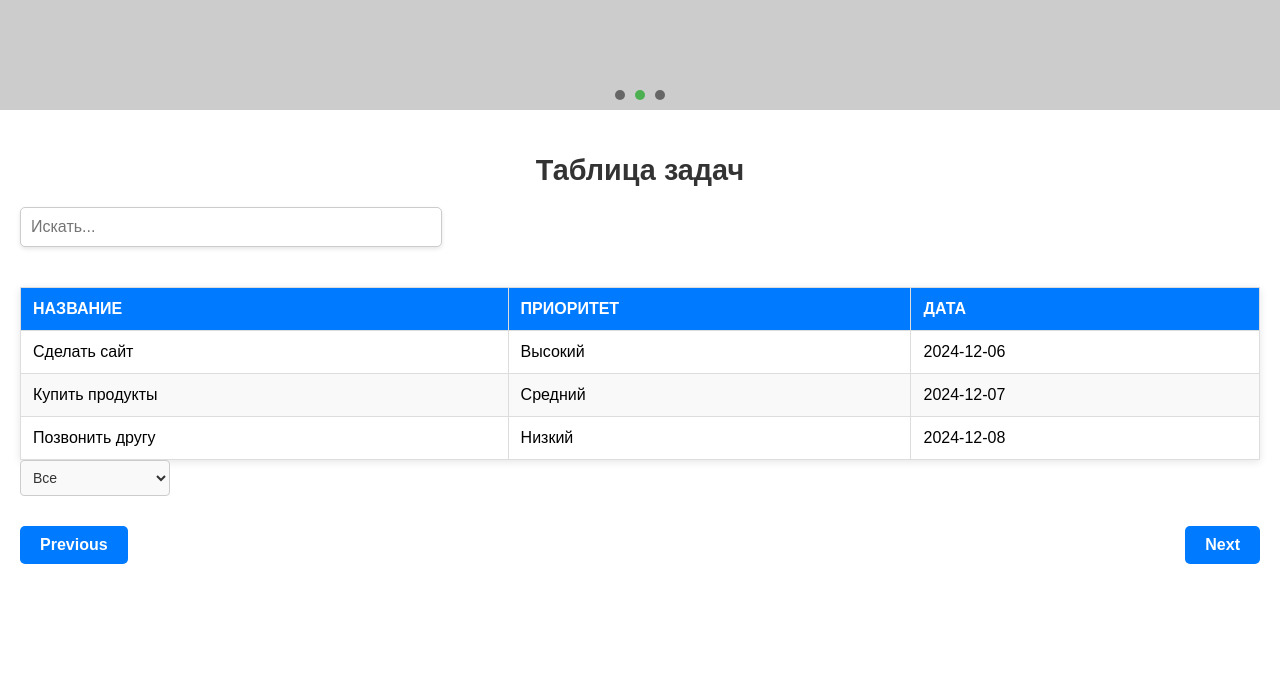
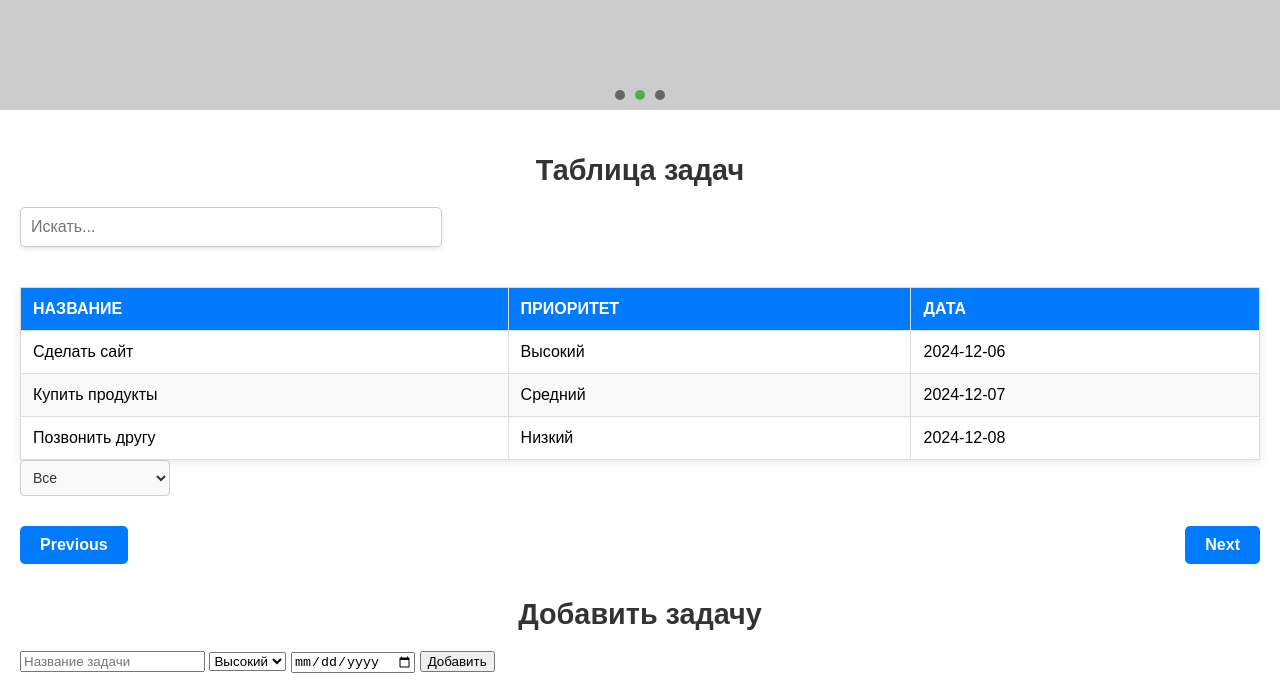
Before and after one commit to Mokkento12/Frontend-Playground, a plain HTML site: page index.html in a window 1280 px wide. Shown: the part 228-921 px from the top of the page. Before the commit the page ends 822 px from the top, so only its background shows below. Drawn offline with Linux system fonts and the light colour scheme.

Commit message:
Добавлена разметка

```diff
--- a/index.html
+++ b/index.html
@@ -85,6 +85,20 @@
             <button id="prev-page">Previous</button>
             <button id="next-page">Next</button>
         </div>
+        <section class="add-task-form">
+            <h2>Добавить задачу</h2>
+            <form id="task-form">
+                <input type="text" id="task-name" placeholder="Название задачи"
+                    required>
+                <select id="task-priority">
+                    <option value="high">Высокий</option>
+                    <option value="medium">Средний</option>
+                    <option value="low">Низкий</option>
+                </select>
+                <input type="date" id="task-date" required>
+                <button type="submit">Добавить</button>
+            </form>
+        </section>
     </section>
     <script type="module" src="script.js"></script>
 </body>
```
